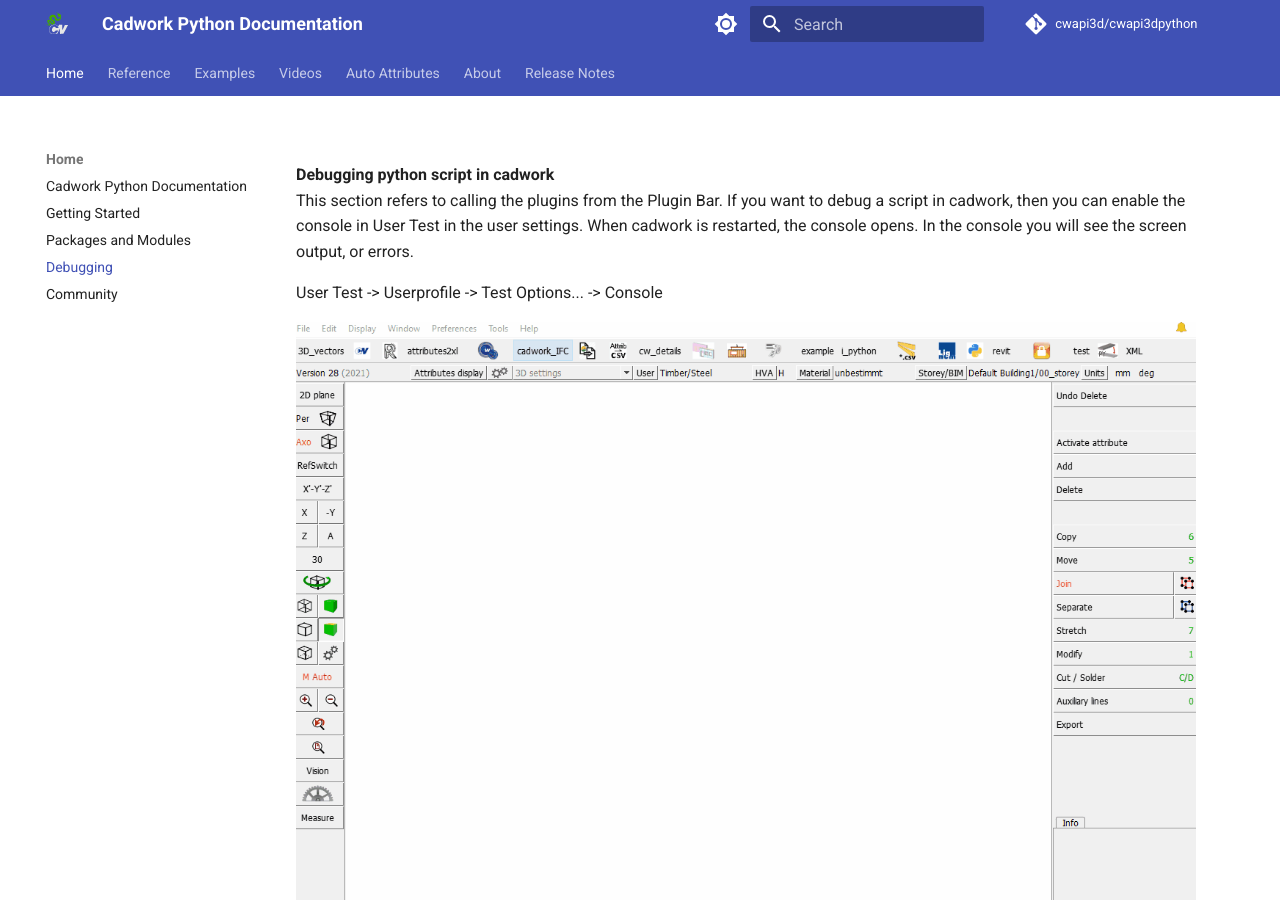
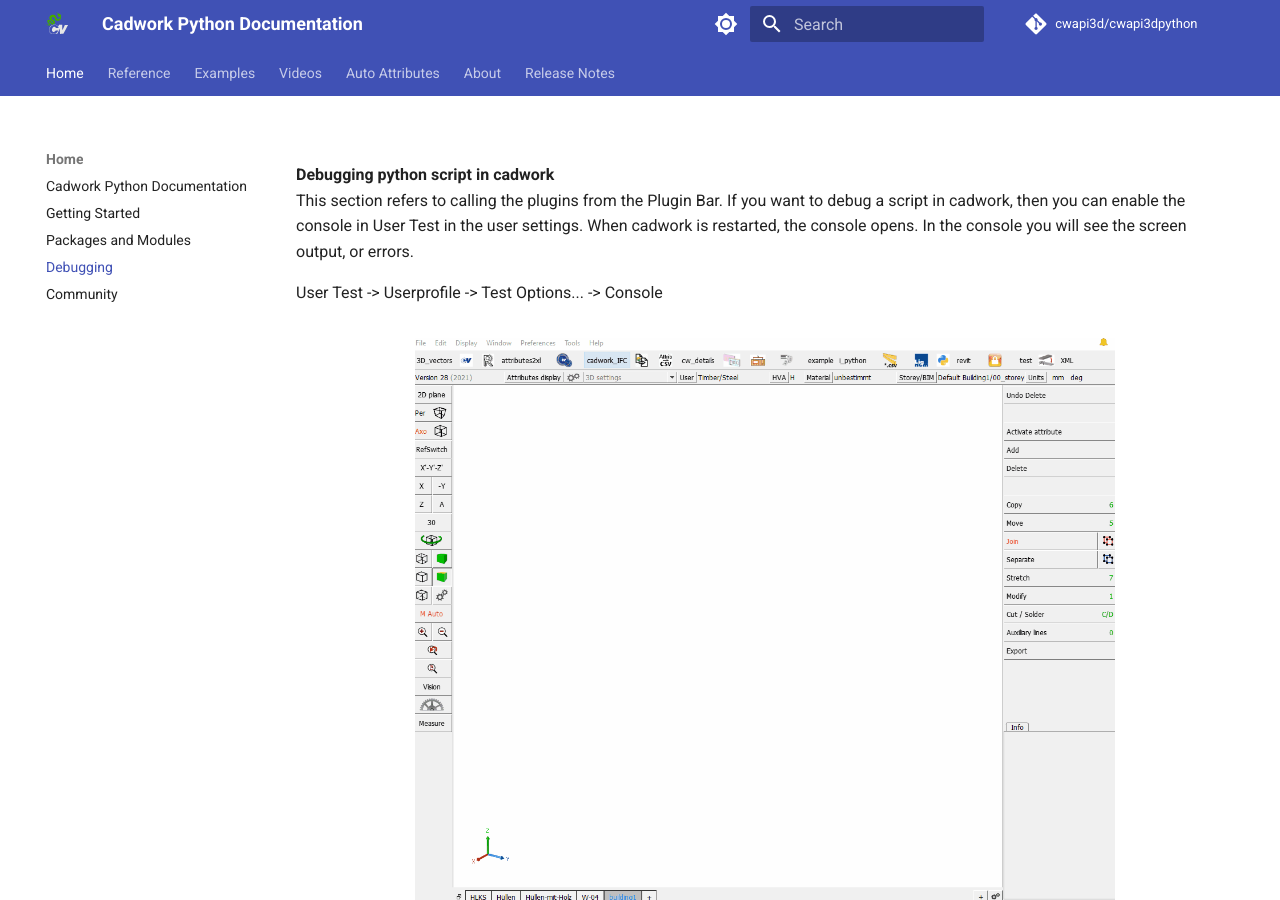
Before and after one commit to cwapi3d/cwapi3dpython, an MkDocs documentation site: the page built from docs/debug.md, in a window 1280 px wide and 900 px high. Built offline with MkDocs 1.6.1 and Material for MkDocs 9.7.7, drawn with Linux system fonts in a browser that asks for light colours; comment, search, counter and statistics services are not loaded.

Commit message:
Refactors documentation content.

````diff
--- a/docs/debug.md
+++ b/docs/debug.md
@@ -10,7 +10,9 @@ In the console you will see the screen output, or errors.
 
 User Test -> Userprofile -> Test Options... -> Console
 
-![GIF](img/console.gif){: style="width:900px"}
+<figure markdown="1">
+![GIF](img/console.gif){width=700}
+</figure>
 
 ## Console
 
@@ -24,15 +26,22 @@ print("hello world")
 
 Print output in console:
 
-![Screenshot](img/hello.png){: style="width:300px"}
+<figure markdown="1">
+![Screenshot](img/hello.png){width=300}
+</figure>
 
 Displayed Bug in console:
 
-![Screenshot](img/console_cw.png){: style="width:800px"}
+<figure markdown="1">
+![Screenshot](img/console_cw.png){width=800}
+</figure>
 
 or use the debugger from Python IDLE.
 
 ![Screenshot](img/debug.jpg)
+<figure markdown="1">
+![Screenshot](img/debug.jpg){width=700}
+</figure>
 
 # Pycharm Professional
 
@@ -83,8 +92,3 @@ while True:
 
 
 ```
-
-<noscript>
-    <img src="https://analytics.cadwork.ca/ingress/e6b1702b-6224-4e93-94b7-9e4c2cd7ae06/pixel.gif">
-</noscript>
-<script defer src="https://analytics.cadwork.ca/ingress/e6b1702b-6224-4e93-94b7-9e4c2cd7ae06/script.js"></script>
````
Also changed, not shown: docs/examples/cadwork.md (+0 -5 lines), docs/get_started.md (+0 -2 lines).
